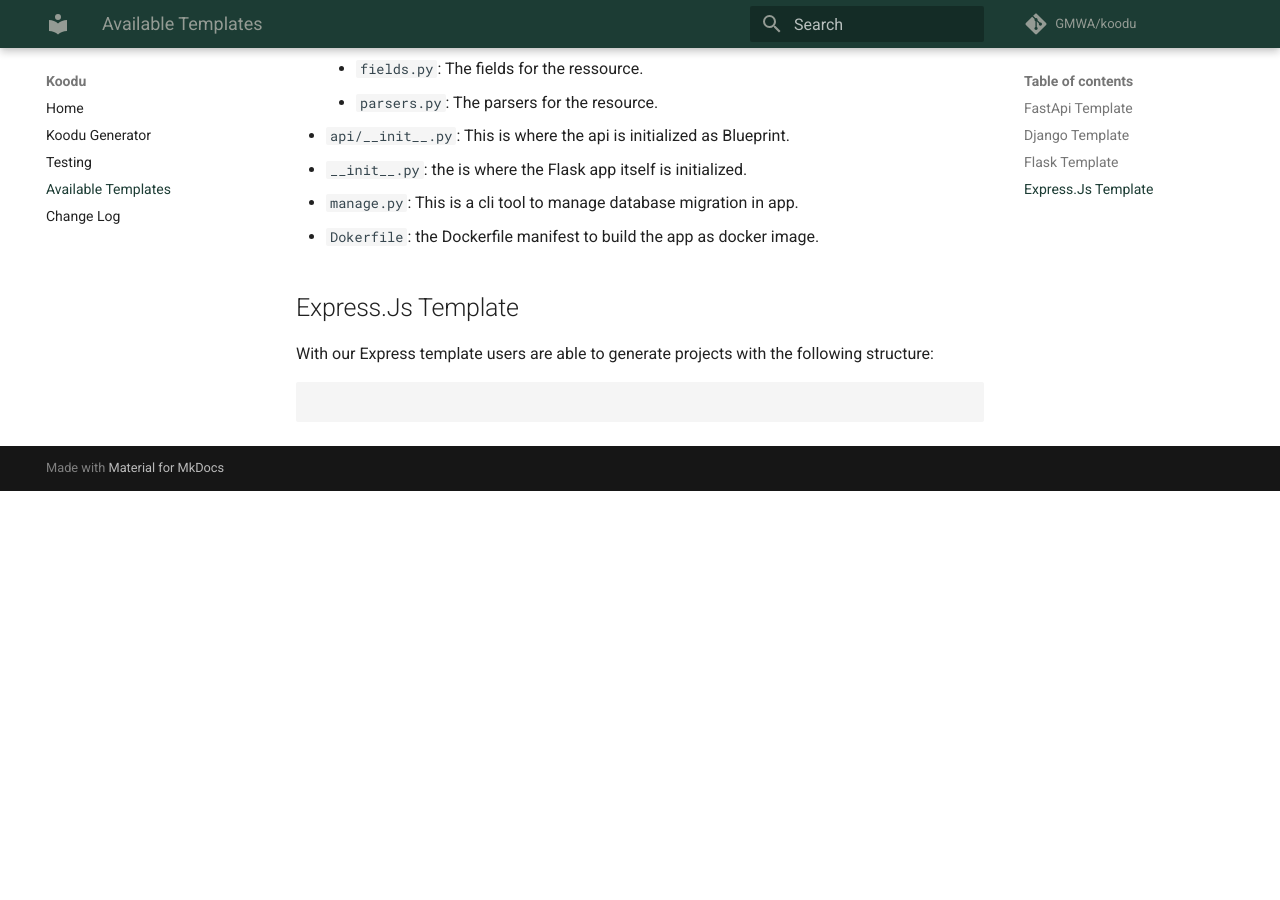
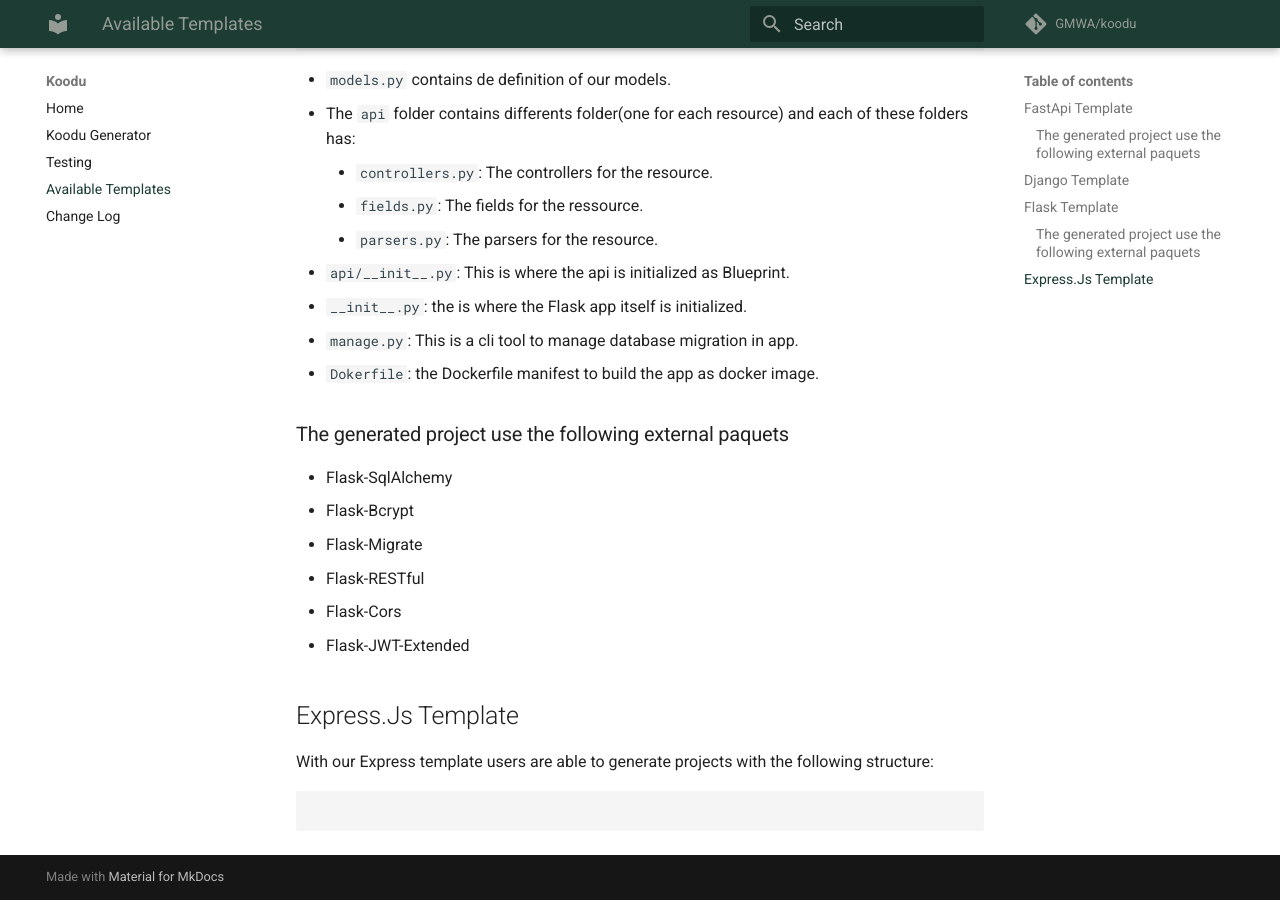
Before and after one commit to GMWA/koodu, an MkDocs documentation site: the page built from docs/templates.md, in a window 1280 px wide and 900 px high, scrolled down 1614 px. Built offline with MkDocs 1.6.1 and Material for MkDocs 9.7.7, drawn with Linux system fonts in a browser that asks for light colours; comment, search, counter and statistics services are not loaded; before the commit the page ends 2105 px from its top, so only the background shows below that; some of the changed text lies outside the part shown.

Commit message:
update template docs

```diff
--- a/docs/templates.md
+++ b/docs/templates.md
@@ -32,6 +32,12 @@ output/
 * The `routers` folder contains differents python file(one for each resource) and each file contains the differents endpoint(CRUD) implementation for the ressource.
 * The `schemas` folder contains differents python file(one for each resource) and each file contains the Schemas definitions for that ressource.
 * `Dokerfile`: the Dockerfile manifest to build the app as docker image.
+
+### The generated project use the following external paquets
+
+* sqlalchemy
+* pydantic
+
 
 ## Django Template
 
@@ -71,6 +77,15 @@ output/
 * `manage.py`: This is a cli tool to manage database migration in app.
 * `Dokerfile`: the Dockerfile manifest to build the app as docker image.
 
+### The generated project use the following external paquets
+
+* Flask-SqlAlchemy
+* Flask-Bcrypt
+* Flask-Migrate
+* Flask-RESTful
+* Flask-Cors
+* Flask-JWT-Extended
+
 
 ## Express.Js Template
 
```
